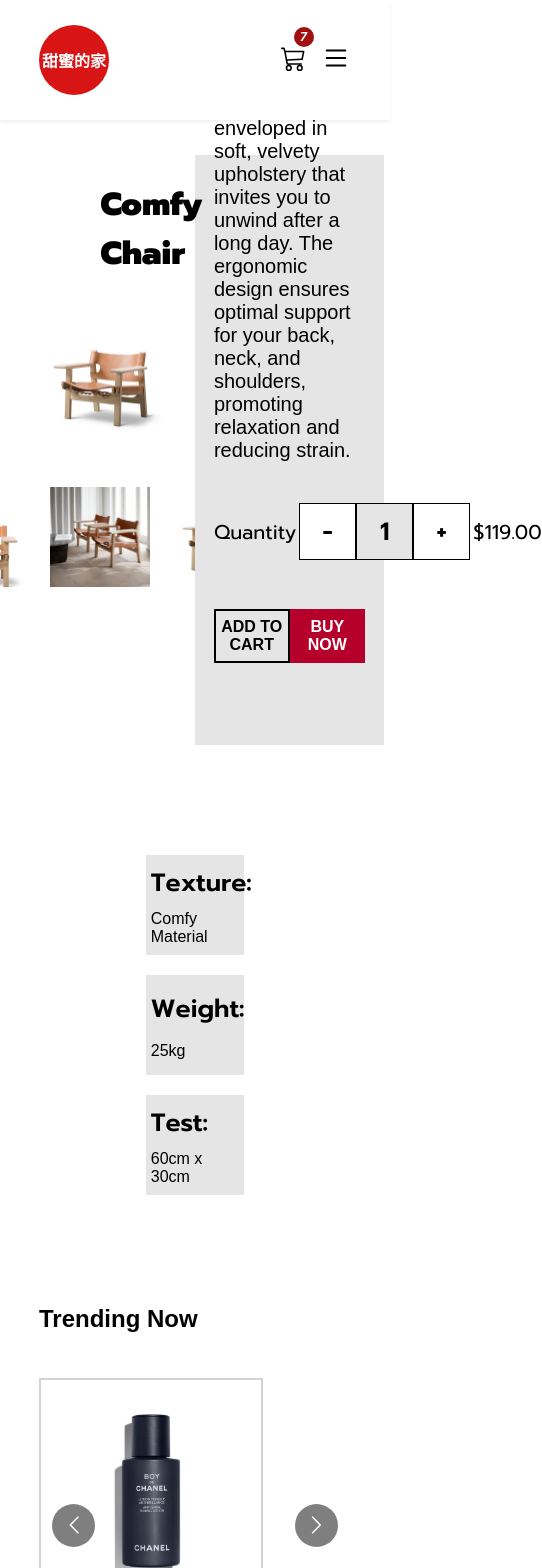
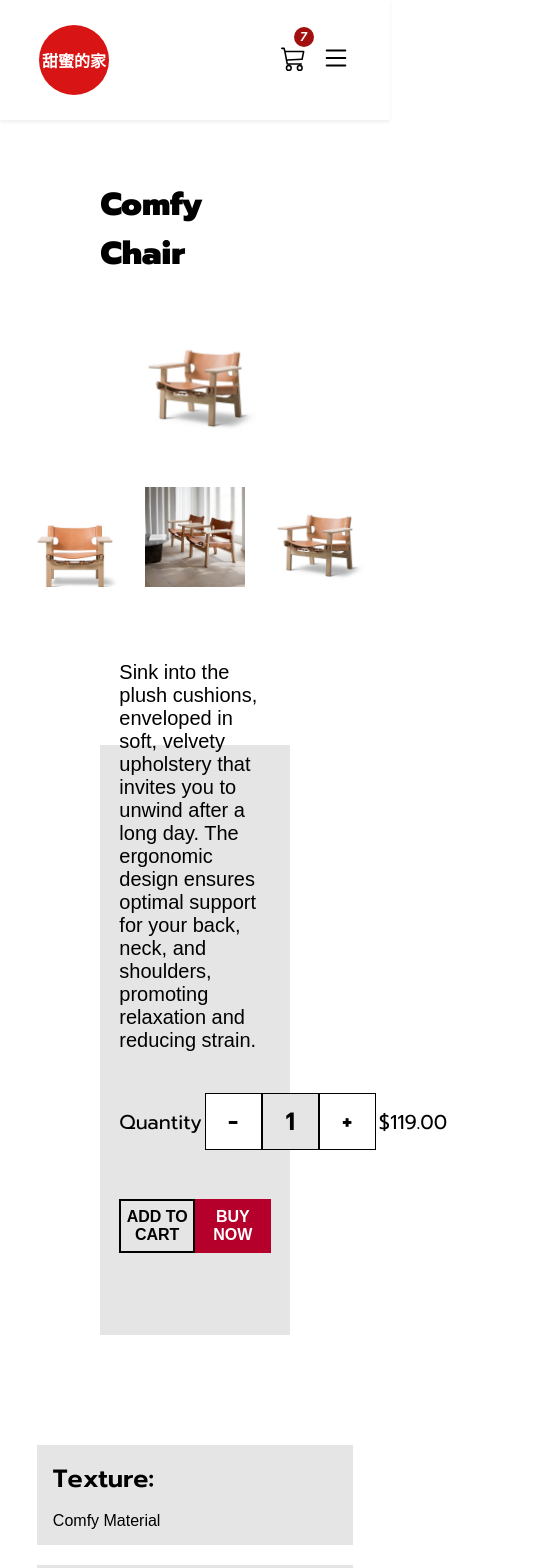
Before and after one commit to DanielRamsgard/e-commerce-frontend, a React (Create React App) app: page /product in a window 390 px wide. Shown: the top 1568 px of the page, 542 px wide, since content can reach past the window. Built offline with nearby package versions, Linux system fonts and the light colour scheme; a web font is replaced by a local one.

Commit message:
responsive

```diff
--- a/src/components/BuyProduct.js
+++ b/src/components/BuyProduct.js
@@ -66,21 +66,21 @@ const BuyProduct = (props) => {
                 </div>
                 <div className="spacer"></div>
                 <div className={ props.widthThree ? "context-container-new" : "context-container"}>
-                    <div className="context-container-2">
+                    <div className={ props.widthThree ? "context-container-2-new" : "context-container-2"}>
                         <div className="context-container-3">
                             <div className="mini-title"> Texture: </div>
                             <div className="mini-mini-title"> Comfy Material </div>
 
                         </div>
                     </div>
-                    <div className="context-container-2">
+                    <div className={ props.widthThree ? "context-container-2-new" : "context-container-2"}>
                         <div className="context-container-3">
                             <div className="mini-title"> Weight: </div>
                             <div className="mini-mini-title"> 25kg </div>
 
                         </div>
                     </div>
-                    <div className="context-container-2">
+                    <div className={ props.widthThree ? "context-container-2-new" : "context-container-2"}>
                         <div className="context-container-3">
                             <div className="mini-title"> Test: </div>
                             <div className="mini-mini-title"> 60cm x 30cm </div>
--- a/src/index.css
+++ b/src/index.css
@@ -872,6 +872,7 @@ input {
 
 .product-buy-container-two-new {
     width: 97%;
+    flex-direction: column;
 }
 
 .product-title-text {
@@ -902,7 +903,7 @@ input {
 }
 
 .context-container-new {
-    width: 80%;
+    width: 90%;
     display: flex;
     flex-direction: column;
     justify-content: space-between;
@@ -913,6 +914,16 @@ input {
 
 .context-container-2 {
     width: 31.5%;
+    background-color: var(--product-grey);
+    height: 100px;
+    display: flex;
+    flex-direction: column;
+    justify-content: center;
+    align-items: center;
+}
+
+.context-container-2-new {
+    width: inherit;
     background-color: var(--product-grey);
     height: 100px;
     display: flex;
@@ -1028,7 +1039,7 @@ input {
 }
 
 .quant-price-new {
-    font-size: 20px
+    font-size: 20px;
 }
 
 .quant-change-container {
```
